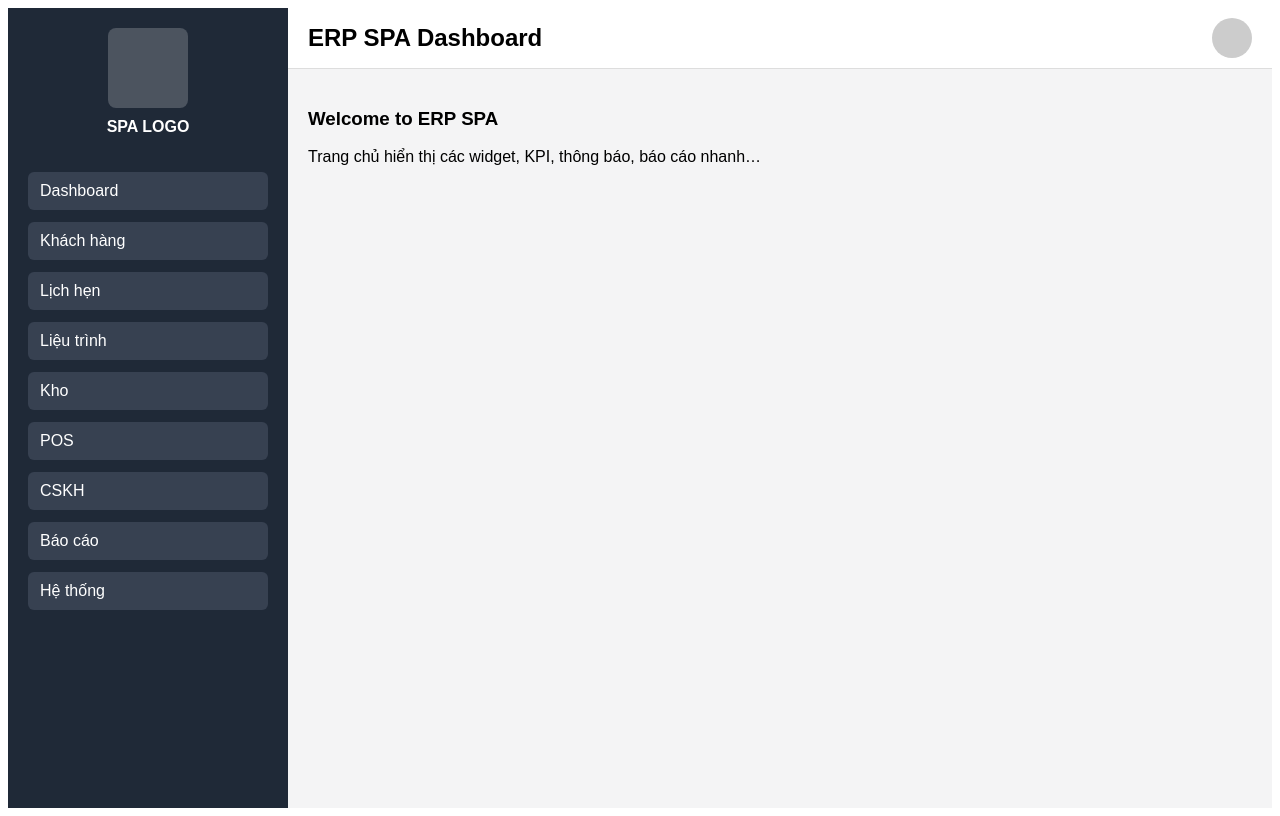
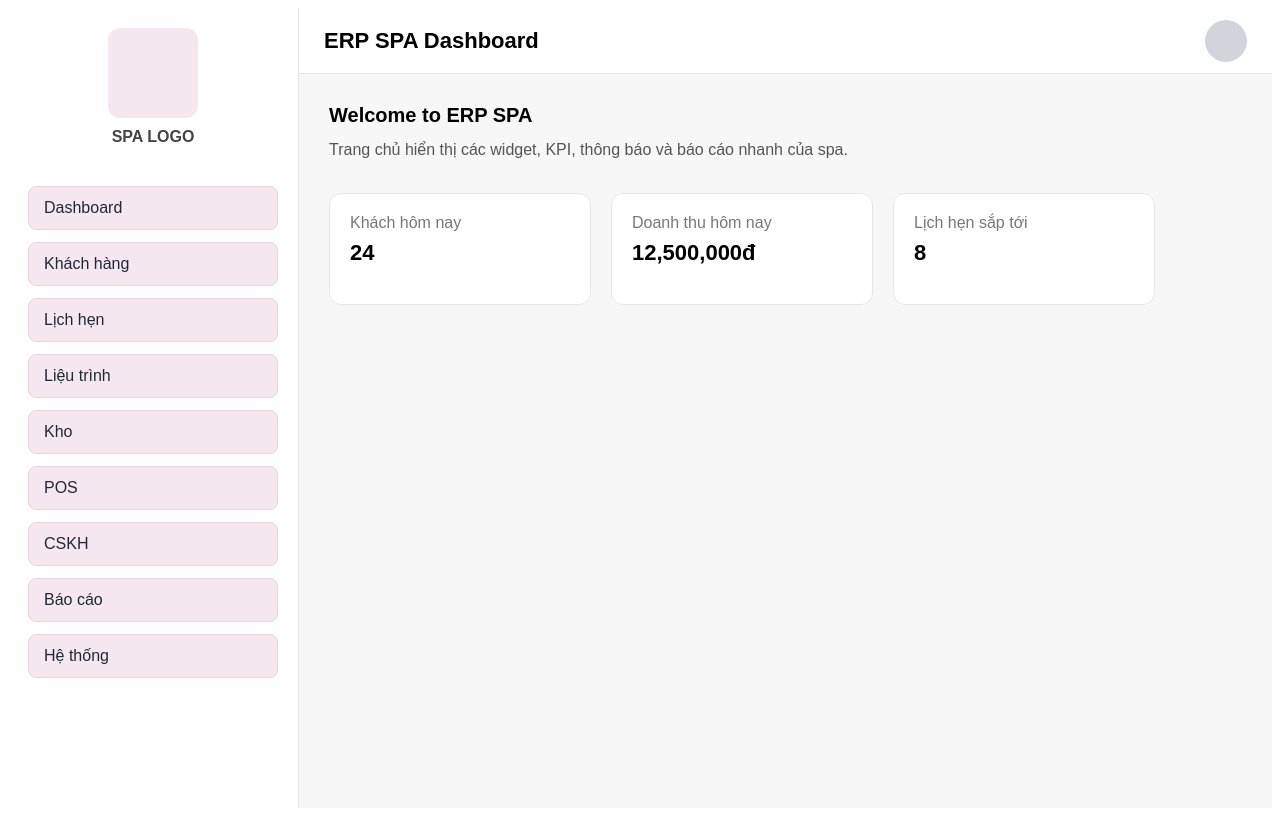
Before and after one commit to conlele0201/erp-spa, a Next.js app: page / in a window 1280 px wide. Built offline with nearby package versions, Linux system fonts and the light colour scheme.

Commit message:
Update index.js

```diff
--- a/pages/index.js
+++ b/pages/index.js
@@ -1,90 +1,130 @@
-import React from "react";
-
 export default function Home() {
   return (
-    <div style={{ display: "flex", height: "100vh", fontFamily: "sans-serif" }}>
+    <div style={{ display: "flex", height: "100vh", fontFamily: "Arial" }}>
 
-      {/* MENU TRÁI */}
+      {/* MENU TRÁI SANG – TRẮNG – SPA */}
       <aside
         style={{
-          width: "240px",
-          background: "#1f2937",
-          color: "#fff",
+          width: "250px",
+          background: "#ffffff",
+          borderRight: "1px solid #e5e7eb",
           padding: "20px",
           display: "flex",
           flexDirection: "column",
-          gap: "20px"
+          gap: "24px",
         }}
       >
+        {/* LOGO */}
         <div style={{ textAlign: "center" }}>
-          {/* Logo Spa (sau này thay bằng ảnh thật từ Supabase) */}
           <div
             style={{
-              width: "80px",
-              height: "80px",
-              background: "#ffffff33",
+              width: "90px",
+              height: "90px",
+              background: "#f5e7ef",
+              borderRadius: "12px",
               margin: "0 auto",
-              borderRadius: "8px",
             }}
           ></div>
-          <p style={{ marginTop: "10px", fontWeight: "bold" }}>SPA LOGO</p>
+          <p style={{ marginTop: "10px", color: "#444", fontWeight: "600" }}>
+            SPA LOGO
+          </p>
         </div>
 
-        {/* Menu items */}
+        {/* MENU */}
         <nav style={{ display: "flex", flexDirection: "column", gap: "12px" }}>
-          <a style={menuItemStyle}>Dashboard</a>
-          <a style={menuItemStyle}>Khách hàng</a>
-          <a style={menuItemStyle}>Lịch hẹn</a>
-          <a style={menuItemStyle}>Liệu trình</a>
-          <a style={menuItemStyle}>Kho</a>
-          <a style={menuItemStyle}>POS</a>
-          <a style={menuItemStyle}>CSKH</a>
-          <a style={menuItemStyle}>Báo cáo</a>
-          <a style={menuItemStyle}>Hệ thống</a>
+          {menuItem("Dashboard")}
+          {menuItem("Khách hàng")}
+          {menuItem("Lịch hẹn")}
+          {menuItem("Liệu trình")}
+          {menuItem("Kho")}
+          {menuItem("POS")}
+          {menuItem("CSKH")}
+          {menuItem("Báo cáo")}
+          {menuItem("Hệ thống")}
         </nav>
       </aside>
 
-      {/* KHU VỰC NỘI DUNG */}
-      <main style={{ flex: 1, background: "#f4f4f5" }}>
+      {/* PHẦN NỘI DUNG */}
+      <main style={{ flex: 1, background: "#f7f7f8" }}>
 
         {/* HEADER */}
         <header
           style={{
-            height: "60px",
+            height: "65px",
             background: "#ffffff",
-            borderBottom: "1px solid #ddd",
-            padding: "0 20px",
+            borderBottom: "1px solid #e5e7eb",
+            padding: "0 25px",
             display: "flex",
             alignItems: "center",
             justifyContent: "space-between",
           }}
         >
-          <h2 style={{ margin: 0 }}>ERP SPA Dashboard</h2>
+          <h2 style={{ margin: 0, fontSize: "22px", fontWeight: "600" }}>ERP SPA Dashboard</h2>
 
-          {/* Avatar admin */}
+          {/* Avatar */}
           <div
             style={{
-              width: "40px",
-              height: "40px",
-              background: "#ccc",
+              width: "42px",
+              height: "42px",
+              background: "#d1d5db",
               borderRadius: "50%",
             }}
           ></div>
         </header>
 
         {/* CONTENT */}
-        <section style={{ padding: "20px" }}>
-          <h3>Welcome to ERP SPA</h3>
-          <p>Trang chủ hiển thị các widget, KPI, thông báo, báo cáo nhanh…</p>
+        <section style={{ padding: "30px" }}>
+          <h3 style={{ margin: 0, fontSize: "20px", fontWeight: "600" }}>
+            Welcome to ERP SPA
+          </h3>
+
+          <p style={{ marginTop: "10px", color: "#555", lineHeight: "1.6" }}>
+            Trang chủ hiển thị các widget, KPI, thông báo và báo cáo nhanh của spa.
+          </p>
+
+          {/* Đây là vị trí sau này sẽ thêm cards KPI */}
+          <div style={{ marginTop: "30px", display: "flex", gap: "20px" }}>
+            {kpiCard("Khách hôm nay", "24")}
+            {kpiCard("Doanh thu hôm nay", "12,500,000đ")}
+            {kpiCard("Lịch hẹn sắp tới", "8")}
+          </div>
         </section>
       </main>
     </div>
   );
 }
 
-const menuItemStyle = {
-  padding: "10px 12px",
-  background: "#374151",
-  borderRadius: "6px",
-  cursor: "pointer",
-};
+function menuItem(label) {
+  return (
+    <a
+      style={{
+        padding: "12px 15px",
+        background: "#f5e7ef",
+        borderRadius: "8px",
+        cursor: "pointer",
+        fontWeight: "500",
+        color: "#1f2937",
+        border: "1px solid #e9d5df",
+      }}
+    >
+      {label}
+    </a>
+  );
+}
+
+function kpiCard(title, value) {
+  return (
+    <div
+      style={{
+        background: "#ffffff",
+        padding: "20px",
+        borderRadius: "12px",
+        border: "1px solid #e5e7eb",
+        minWidth: "220px",
+      }}
+    >
+      <p style={{ margin: 0, color: "#777" }}>{title}</p>
+      <h2 style={{ marginTop: "8px", fontSize: "22px" }}>{value}</h2>
+    </div>
+  );
+}
```
